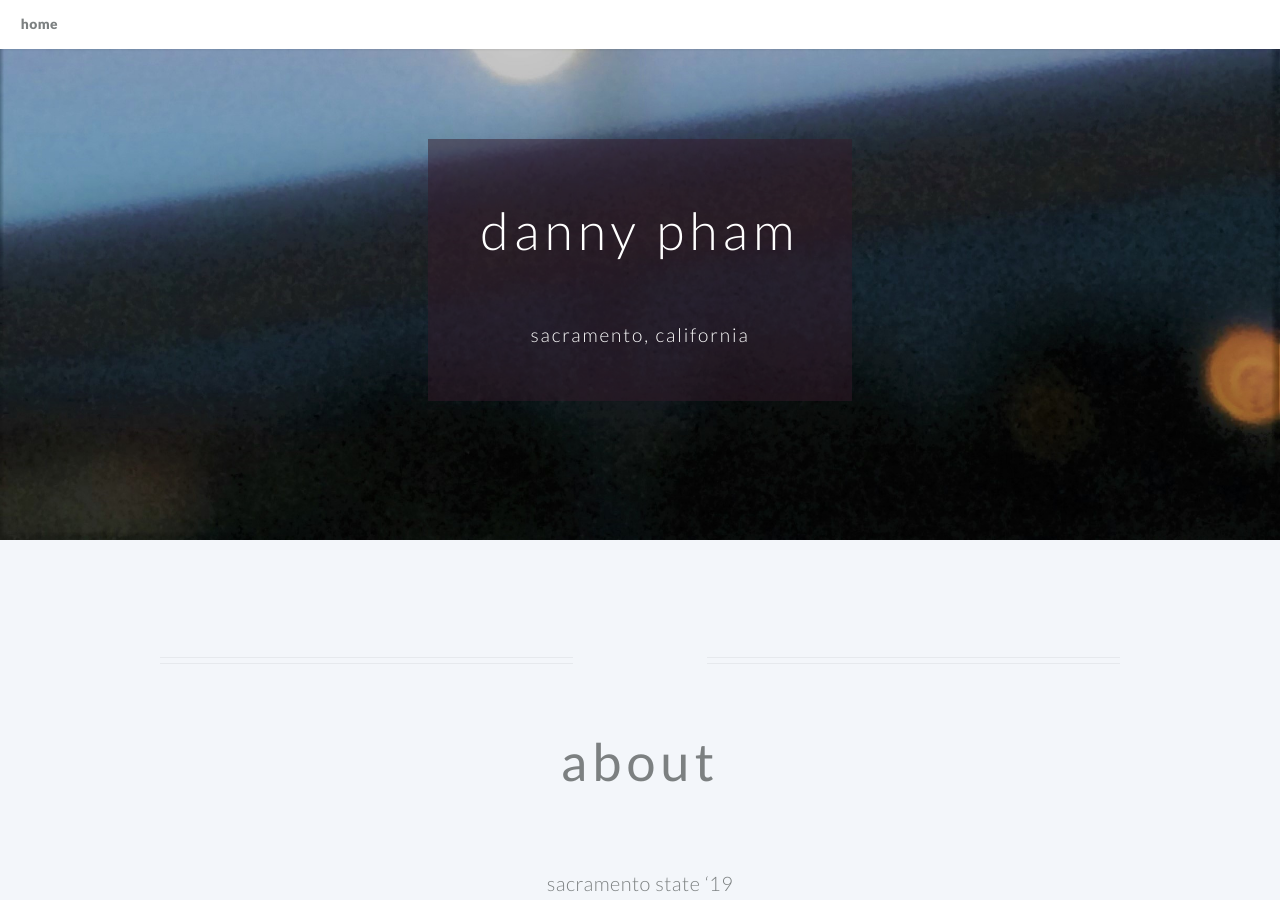
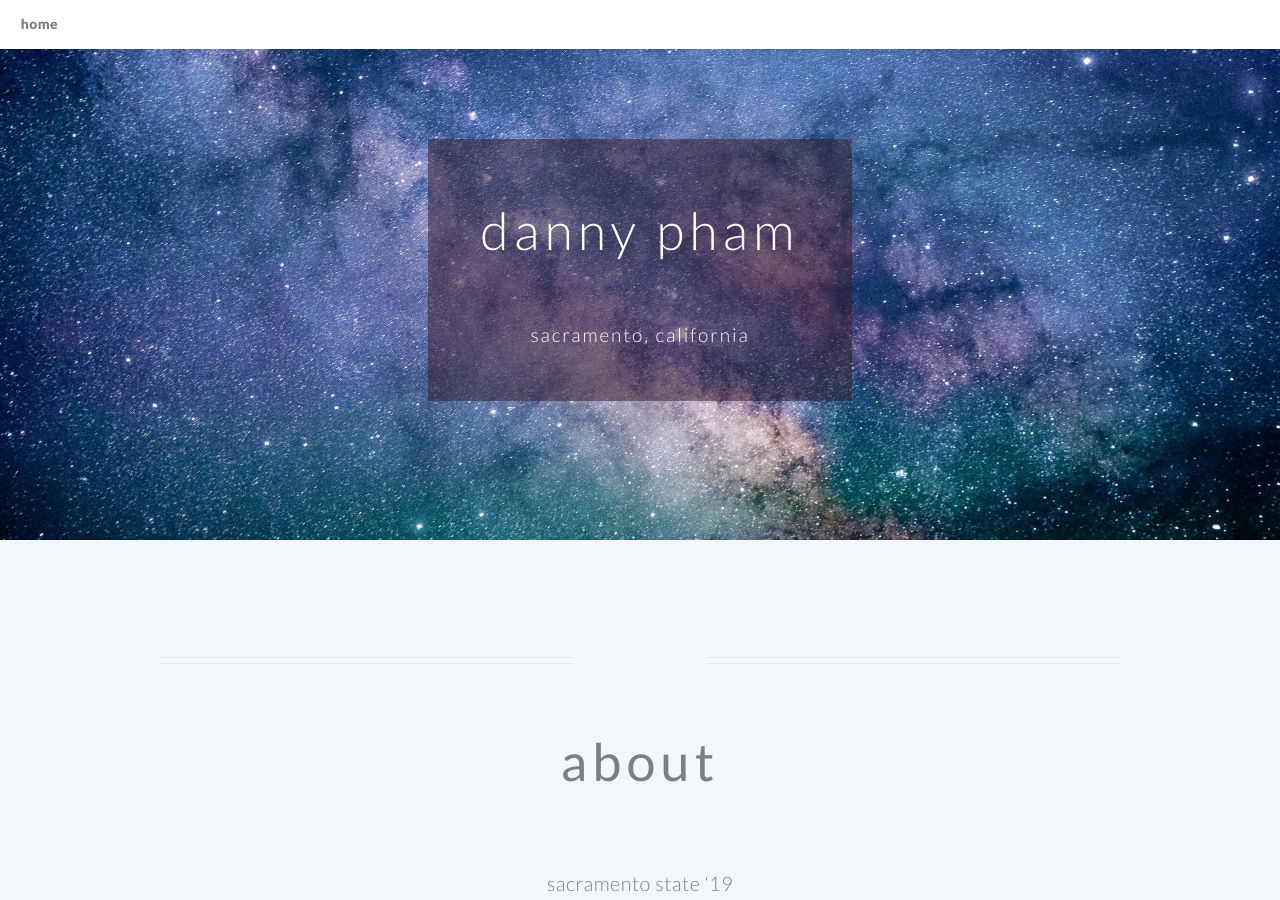
Before and after one commit to dp916/dp916.github.io, a Jekyll site: the page built from index.md, in a window 1280 px wide and 900 px high. Built offline with Jekyll 4.4.1, drawn with Linux system fonts in a browser that asks for light colours.

Commit message:
Update index.md

```diff
--- a/index.md
+++ b/index.md
@@ -6,7 +6,7 @@ layout: hello-default
 # these variables are required -------------------------------
 banner_title: danny pham
 banner_subtitle: sacramento, california
-background_image: /images/background.jpeg
+background_image: /images/space.jpg
 
 # all of the following variables are optional -----------------
 page_url: /hello # only include this variable if you aren't building the page to your primary domain
```
